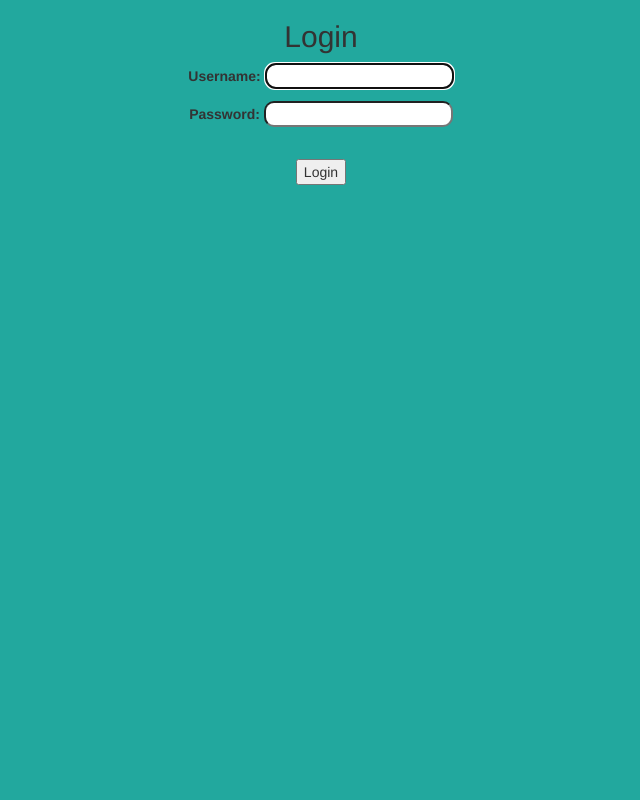
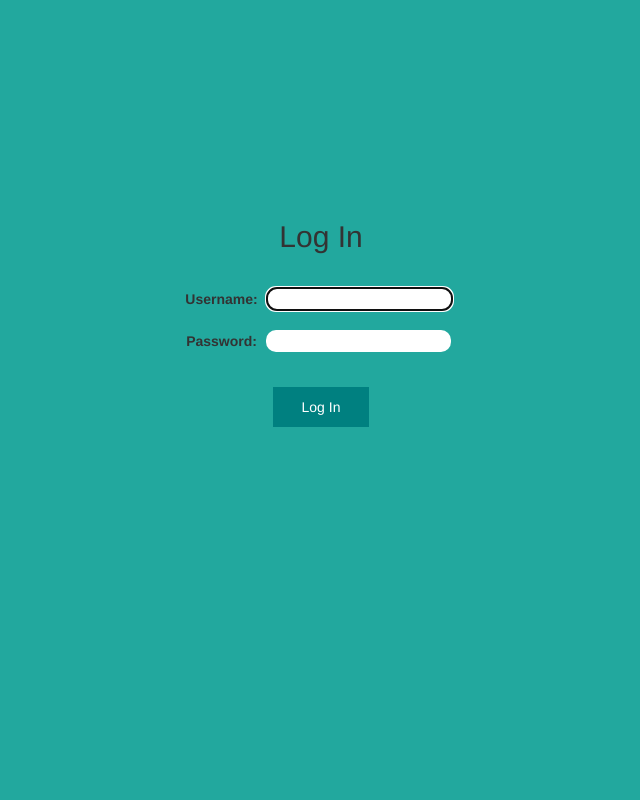
Before and after one commit to JakeJohnson05/johnsonDjangoProjects, a Django app: page /clubPetPen/accounts/login/ in a window 1280 px wide. Shown: the whole page, without its empty margins (319-959 px from the left). Run offline with Django 3.2, Linux system fonts and the light colour scheme; some libraries are stand-ins or nearby versions.

Commit message:
different color for buttons

```diff
--- a/clubPetPen/templates/registration/login.html
+++ b/clubPetPen/templates/registration/login.html
@@ -7,14 +7,18 @@
   </head>
 
   <body>
+    <div id="login-page">
       <center>
-      <h2>Login</h2>
+        <br><br>
+        <h2>Log In</h2>
+        <br>
         <form method="post">
           {% csrf_token %}
           {{ form.as_p }}
           <br>
-        <button type="submit">Login</button>
+          <button type="submit" id="login-button">Log In</button>
         </form>
       </center>
+    </div>
   </body>
 </html>
--- a/home/static/css/home.css
+++ b/home/static/css/home.css
@@ -14,6 +14,8 @@ a:hover {
 
 input {
   border-radius: 10px;
+  border-style: none;
+  margin: 5px;
 }
 
 #titled {
@@ -29,6 +31,22 @@ input {
   justify-items: center;
 }
 
+#login-page {
+  display: grid;
+  align-items: center;
+  justify-items: center;
+  height: 100%;
+  padding-bottom: 200px;
+}
+
+#login-button {
+  background-color: teal;
+  color: white;
+  border-style: none;
+  height: 5vh;
+  width: 12vh;
+}
+
 .listings {
   font-size: 24px;
 }
```
Lines whose indentation alone changed are shown as unchanged.
